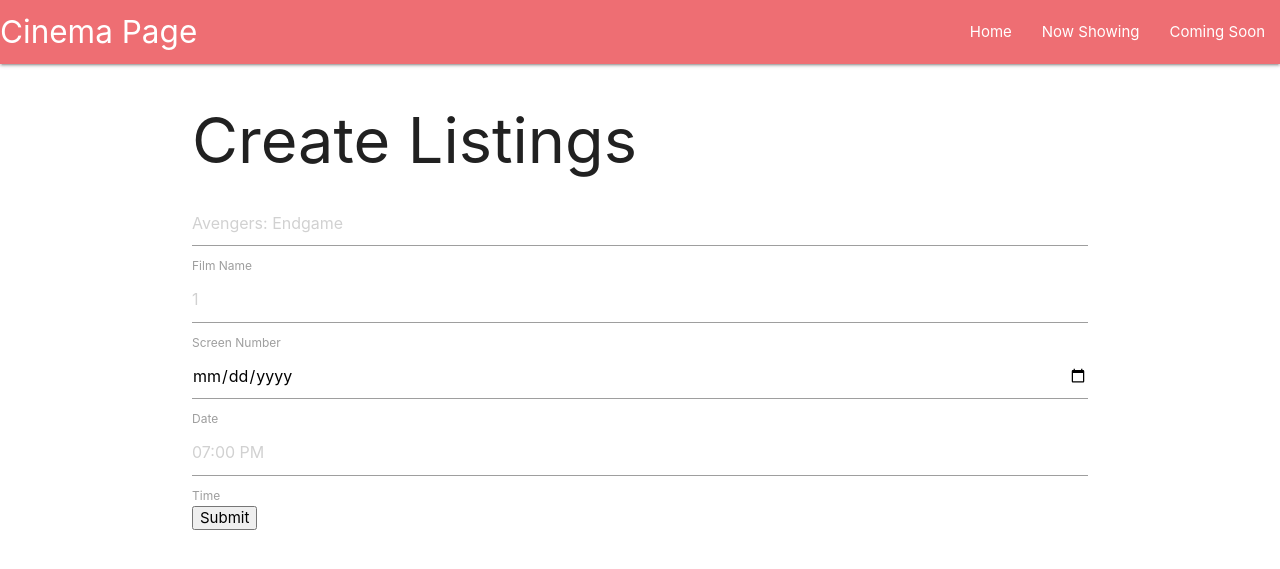
After one commit to Prejudice182/prej-milestone-three, a Flask app: page /create-listings in a window 1280 px wide. The commit adds this page. Shown: the top 569 px of the page. Run offline with Flask 2, Linux system fonts and the light colour scheme; some libraries are stand-ins or nearby versions.

Commit message:
Add basic form for creating listings

```diff
--- a/app.py
+++ b/app.py
@@ -1,10 +1,12 @@
+from flask import Flask, render_template, redirect, request, url_for, flash
+from flask_pymongo import PyMongo
+from forms import ListingsForm
 import os
-from flask import Flask, render_template, redirect, request, url_for, request
-from flask_pymongo import PyMongo
 
 app = Flask(__name__)
 app.config["MONGO_DBNAME"] = "cinema_db"
 app.config["MONGO_URI"] = os.getenv("MONGO_URI", "mongodb://localhost")
+app.config["SECRET_KEY"] = os.getenv("SECRET_KEY", "thisismysecretkey")
 
 mongo = PyMongo(app)
 
@@ -25,6 +27,16 @@ def coming_soon():
     return render_template("coming-soon.html", title="Coming Soon")
 
 
+@app.route("/create-listings", methods=['GET', 'POST'])
+def create_listings():
+    listings_form = ListingsForm(request.form)
+    if request.method == 'POST':
+        if listings_form.validate():
+            flash("Listing added.")
+            return render_template("create-listings.html", form=listings_form, title="Listings")
+    return render_template("create-listings.html", form=listings_form, title="Create Listings")
+
+
 if __name__ == '__main__':
     app.run(host=os.environ.get('IP'),
             port=int(os.environ.get('PORT')),
--- /dev/null
+++ b/forms.py
@@ -0,0 +1,19 @@
+from wtforms import Form, StringField, IntegerField, validators, SubmitField, DateField, DateTimeField
+from wtforms.validators import DataRequired, InputRequired
+from datetime import datetime
+
+
+class ListingsForm(Form):
+    film_name = StringField('Film Name', [
+        InputRequired(message=('Need to name the film!'))
+    ])
+    screen_number = IntegerField('Screen Number', [
+        InputRequired(message=('What screen is it in?'))
+    ])
+    date_field = DateField('Date', [
+        InputRequired(message=('What day is it on?'))
+    ], '%Y/%m/%d')
+    time_field = DateTimeField('Time', [
+        InputRequired(message=('What time is it on?'))
+    ], '%I:%M %p')
+    submit = SubmitField('Post Listing')
--- a/templates/base.html
+++ b/templates/base.html
@@ -38,8 +38,13 @@
     <script>
         $(document).ready(function () {
             $('.sidenav').sidenav();
+            $('.datepicker').datepicker({
+                format: 'yyyy/mm/dd'
+            });
+            $('.timepicker').timepicker();
         });
     </script>
+    {% block scripts %}{% endblock %}
 </body>
 
 </html>
--- /dev/null
+++ b/templates/create-listings.html
@@ -0,0 +1,44 @@
+{% extends 'base.html'%}
+{% block content %}
+<h1>Create Listings</h1>
+<div class="formwrapper">
+    <form method="post">
+        <div class="film-name">
+            {{ form.film_name(placeholder='Avengers: Endgame') }} {{ form.film_name.label }}
+            {% if form.film_name.errors %}
+            <ul class="errors">{%  for error in form.film_name.errors %}<li>{{ error }}</li>{% endfor %}</ul>
+            {% endif %}
+        </div>
+        <div class="screen-number">
+            {{ form.screen_number(placeholder='1') }} {{ form.screen_number.label }}
+            {% if form.screen_number.errors %}
+            <ul class="errors">{%  for error in form.screen_number.errors %}<li>{{ error }}</li>{% endfor %}</ul>
+            {% endif %}
+        </div>
+        <div class="date-field">
+            {{ form.date_field(placeholder='2019-12-25', class_='datepicker') }} {{ form.date_field.label }}
+            {% if form.date_field.errors %}
+            <ul class="errors">{%  for error in form.date_field.errors %}<li>{{ error }}</li>{% endfor %}</ul>
+            {% endif %}
+        </div>
+        <div class="time-field">
+            {{ form.time_field(placeholder='07:00 PM', class_='timepicker') }} {{ form.time_field.label }}
+            {% if form.time_field.errors %}
+            <ul class="errors">{%  for error in form.time_field.errors %}<li>{{ error }}</li>{% endfor %}</ul>
+            {% endif %}
+        </div>
+        <div class="submitbutton">
+            <input id="submit" type="submit" value="Submit">
+        </div>
+    </form>
+</div>
+{% endblock %}
+{% block scripts %}
+<script>
+    {% for message in get_flashed_messages() %}
+    M.toast({
+        html: '{{ message }}'
+    })
+    {% endfor %}
+</script>
+{% endblock %}
```
